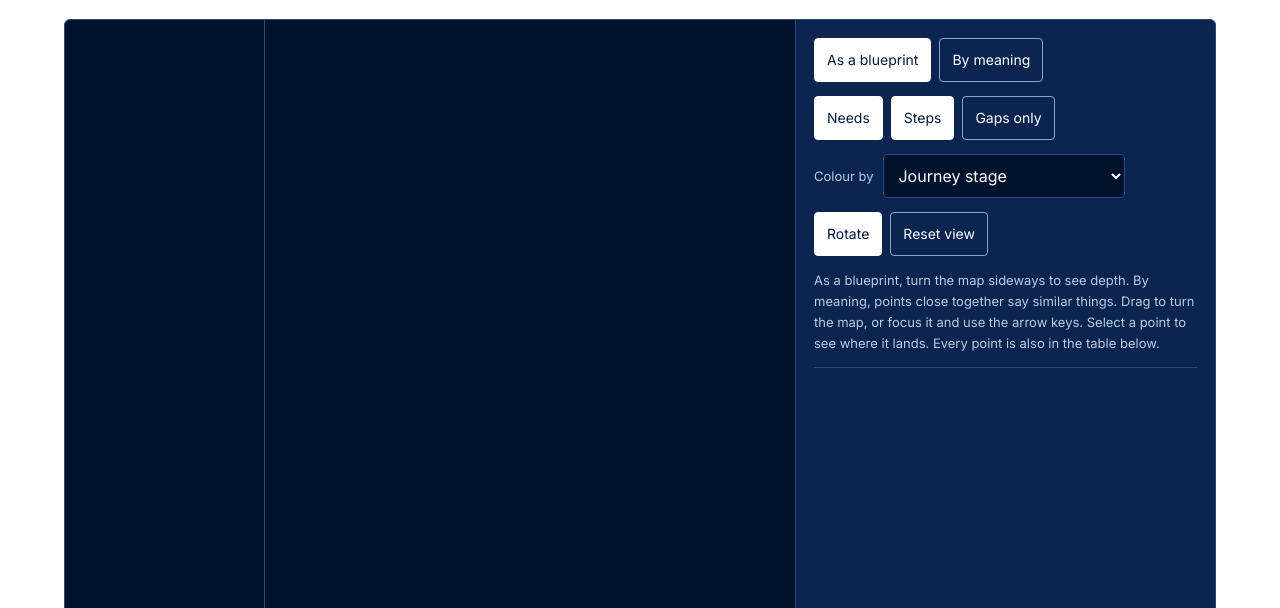
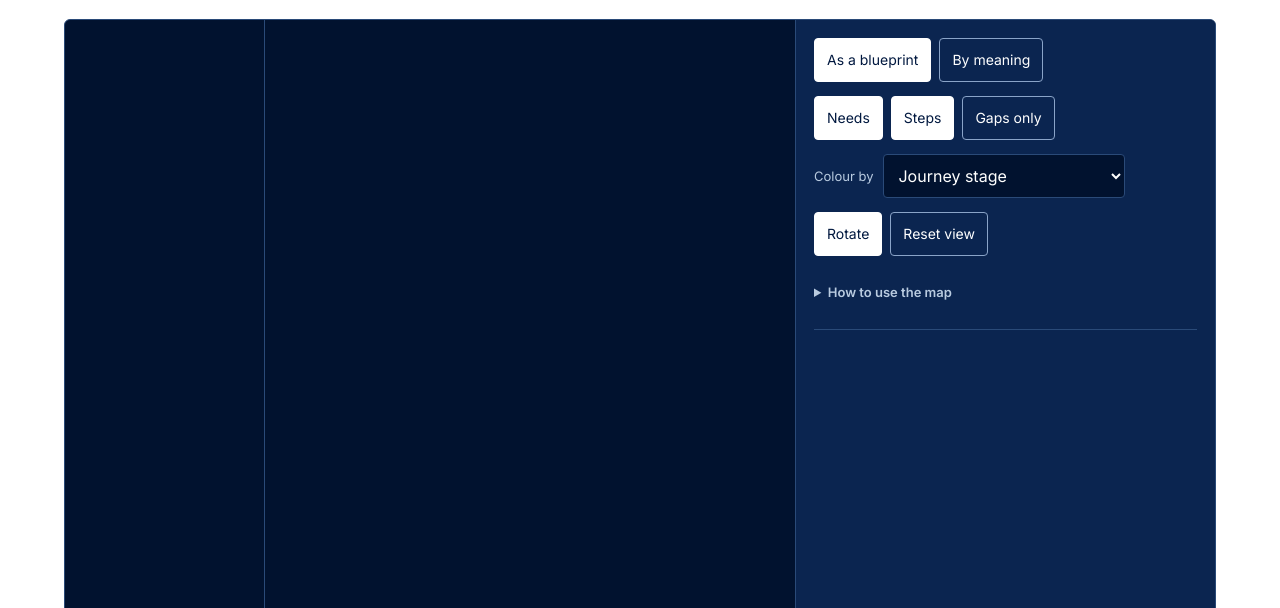
Before and after one commit to AlessandroZulberti/intent-map, a plain HTML site: page page/template.html in a window 1280 px wide. Shown: the part 492-1100 px from the top of the page. Drawn offline with Linux system fonts and the light colour scheme.

Commit message:
Template: fold map instructions

```diff
--- a/page/template.html
+++ b/page/template.html
@@ -42,6 +42,7 @@ section[aria-labelledby="t"] .top{max-width:1440px;margin-inline:auto}
 .fig canvas:focus-visible{box-shadow:inset 0 0 0 3px var(--pre)}
 .fig{display:flex;flex-direction:column}.fig canvas{position:relative!important;inset:auto!important;flex:1 1 auto;min-height:0;height:auto!important}
 .key{display:flex;flex-direction:column;align-items:stretch;gap:6px;padding:16px 12px;border-right:1px solid var(--rule);overflow:auto;min-height:0;font-size:13px;color:var(--soft)}.key button{all:unset;box-sizing:border-box;cursor:pointer;display:flex;gap:2px;line-height:1.3;align-items:center;min-height:28px;padding:2px 10px;border-radius:14px;border:1px solid var(--rule);color:var(--ink);background:var(--deep)}.key button:hover{border-color:var(--line)}.key button:focus-visible{outline:3px solid var(--pre);outline-offset:2px}.key button[data-k][aria-pressed=false],.key button[data-t=step][aria-pressed=false]{opacity:.55;text-decoration:line-through}.key .lab{margin:0 0 4px;font-weight:600;color:var(--ink)}.key i{flex:none}
+.howto summary{cursor:pointer;font-size:13px;color:var(--soft);min-height:24px}.howto summary:hover{color:var(--ink)}.howto p{margin:6px 0 0}
 .linked{list-style:none;margin:0;padding:0;display:grid;gap:4px}.linked button{all:unset;cursor:pointer;display:block;padding:6px 8px;border-radius:4px;color:var(--ink);font-size:14px;line-height:1.4;min-height:24px}.linked button:hover{background:var(--soft-blue)}.linked button:focus-visible{outline:3px solid var(--pre);outline-offset:1px}
 .key i{display:inline-block;width:10px;height:10px;border-radius:50%;margin-right:6px;vertical-align:-1px}
 .side{border-left:1px solid var(--rule);padding:18px;display:flex;flex-direction:column;gap:14px;background:var(--panel);overflow:auto;min-height:0}
@@ -215,7 +216,7 @@ details.acc.mini>summary::before{border-color:var(--pre)}
      <button type="button" id="bSpin" aria-pressed="true">Rotate</button>
      <button type="button" id="bReset">Reset view</button>
     </div>
-    <p class="hint" id="cvhelp">As a blueprint, turn the map sideways to see depth. By meaning, points close together say similar things. Drag to turn the map, or focus it and use the arrow keys. Select a point to see where it lands. Every point is also in the table below.</p>
+    <details class="howto"><summary>How to use the map</summary><p class="hint" id="cvhelp">As a blueprint, turn the map sideways to see depth. By meaning, points close together say similar things. Drag to turn the map, or focus it and use the arrow keys. Select a point to see where it lands. Every point is also in the table below.</p></details>
     <div class="detail" id="detail" aria-live="polite"></div>
    </div>
   </div>
```
